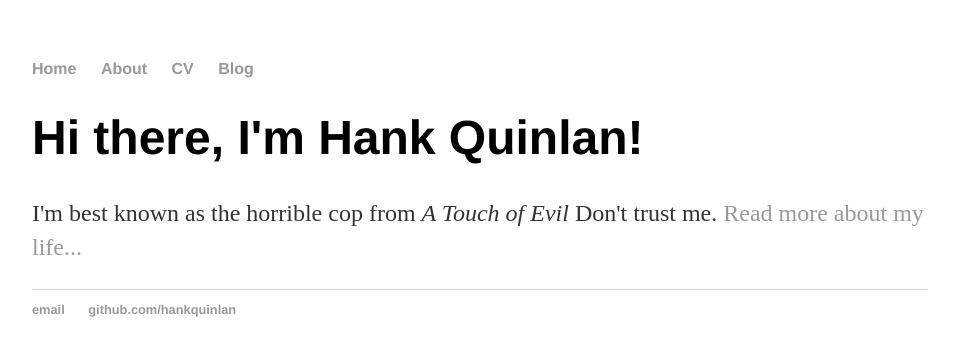
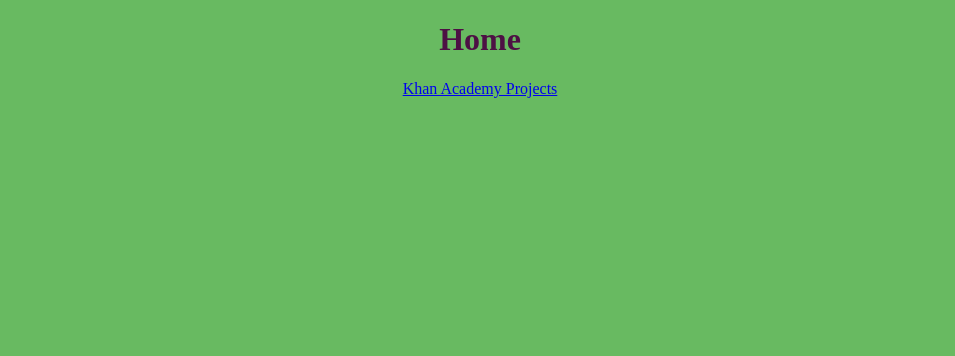
Before and after one commit to CplCanuck/CplCanuck.github.io, a Jekyll site: the page index.html, which Jekyll copies as it is, in a window 1280 px wide. Shown: the top 356 px of the page, without its empty margins (160-1115 px from the left). Built offline with Jekyll 4.4.1, drawn with Linux system fonts in a browser that asks for light colours.

```diff
--- a/index.html
+++ b/index.html
@@ -1,8 +1,23 @@
----
-layout: default
-title: Sample Site
----
-<div class="blurb">
-	<h1>Hi there, I'm Hank Quinlan!</h1>
-	<p>I'm best known as the horrible cop from <em>A Touch of Evil</em> Don't trust me. <a href="/about">Read more about my life...</a></p>
-</div><!-- /.blurb -->
+<!DOCTYPE html>
+<html>
+<head>
+<title>Canuck's Website</title>
+  <style>
+    body{
+    	background-color:rgb(104, 186, 97);
+    	color:rgb(77, 16, 68);
+        text-align: center;
+    }
+
+    h1{
+    	text-align: center;
+    }
+  </style>
+</head>
+<body>
+
+<h1>Home</h1>
+<p> <a href="/khan-academy/">Khan Academy Projects</a></p>
+
+</body>
+</html>
```
